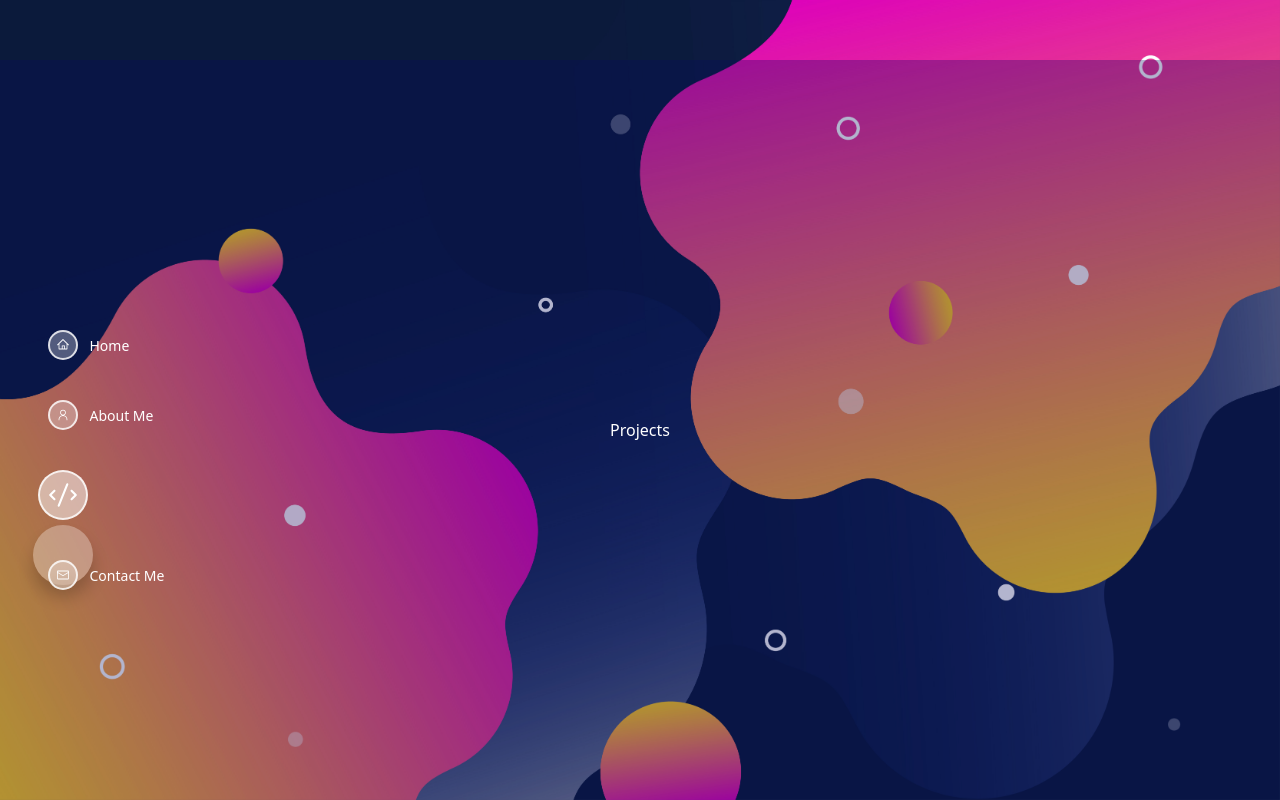
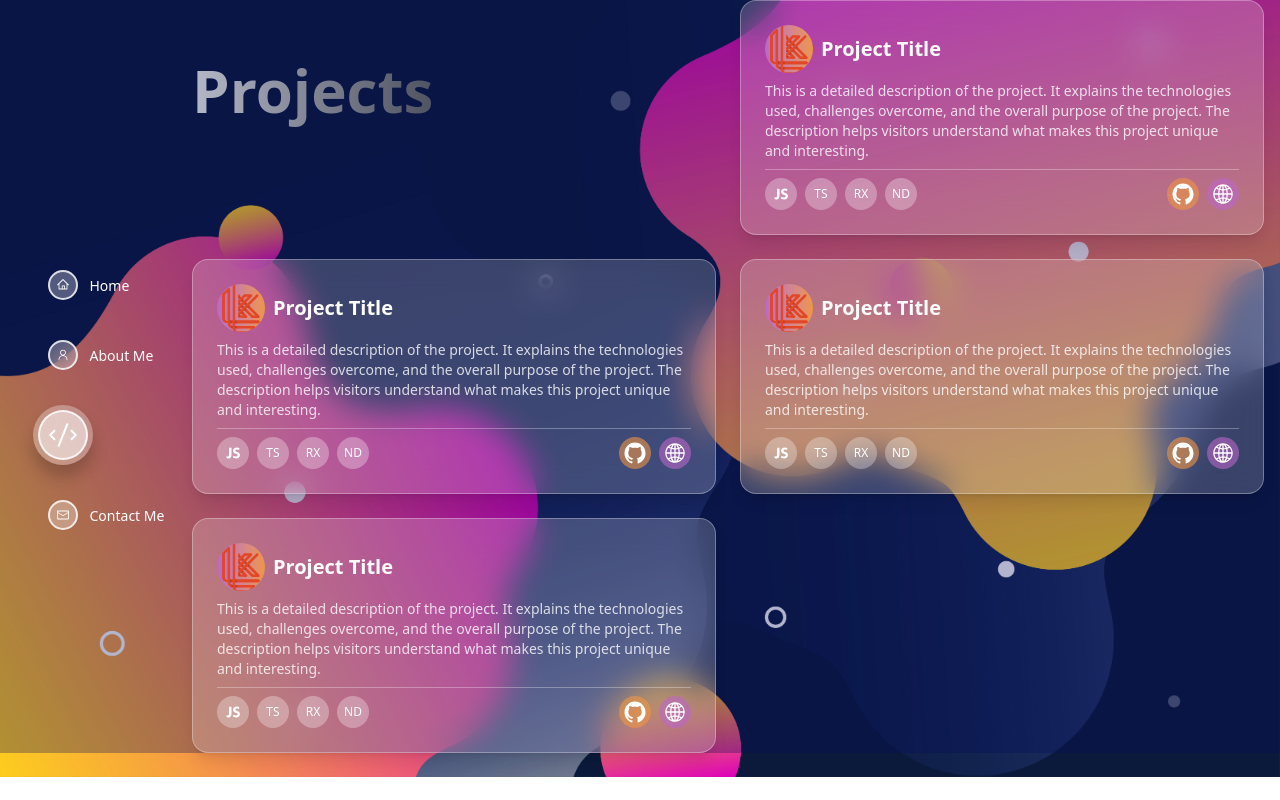
Before and after one commit to Lawangin/portfolio-2025, a React (Vite) app: page /projects-1 in a window 1280 px wide. Built offline with nearby package versions, Linux system fonts and the light colour scheme.

Commit message:
projects page added

```diff
--- /dev/null
+++ b/src/components/ProjectCard/index.tsx
@@ -0,0 +1,36 @@
+import { IoLogoGithub, IoLogoJavascript, IoIosGlobe } from "react-icons/io";
+
+export const ProjectCard = () => {
+    return (
+        <div className="flex flex-col space-y-4 p-4">
+            <div className="flex items-center space-x-4">
+                <div className="w-12 h-12 rounded-full bg-gradient-to-r from-[#BA68C8] to-[#EE9645] flex items-center justify-center overflow-hidden">
+                    <img src="/LawanginKhanLOGO-01.svg" alt="Project" className="w-full h-full object-cover" />
+                </div>
+                <h2 className="text-xl font-semibold text-white p-2">Project Title</h2>
+            </div>
+
+            <p className="text-white/80 text-sm py-2">
+                This is a detailed description of the project. It explains the technologies used,
+                challenges overcome, and the overall purpose of the project. The description helps
+                visitors understand what makes this project unique and interesting.
+            </p>
+
+            <hr className="border-t border-white/30" />
+
+            <div className="flex justify-between pt-2">
+                <div className="flex gap-2">
+                    <IoLogoJavascript className="w-8 h-8 p-2 rounded-full bg-white/30 flex items-center justify-center text-xs text-white" />
+                    <div className="w-8 h-8 rounded-full bg-white/30 flex items-center justify-center text-xs text-white">TS</div>
+                    <div className="w-8 h-8 rounded-full bg-white/30 flex items-center justify-center text-xs text-white">RX</div>
+                    <div className="w-8 h-8 rounded-full bg-white/30 flex items-center justify-center text-xs text-white">ND</div>
+                </div>
+
+                <div className="flex gap-2">
+                    <IoLogoGithub className="w-8 h-8 p-1 rounded-full bg-[#EE9645]/60 flex items-center justify-center text-xs text-white" />
+                    <IoIosGlobe className="w-8 h-8 p-1 rounded-full bg-[#BA68C8]/60 flex items-center justify-center text-xs text-white" />
+                </div>
+            </div>
+        </div>
+    )
+}
--- a/src/components/SkillButton/index.tsx
+++ b/src/components/SkillButton/index.tsx
@@ -11,7 +11,7 @@
 const SkillButton = ({ skill, ...props }: SkillButtonProps) => {
   return (
     <Button
-    className={`rounded-md text-white font-normal ${skill.color} border border-white/60 px-4 py-2`}
+    className={`rounded-md text-white font-normal bg-[#BA68C8]/60 border border-white/60 px-4 py-2`}
     {...props}
   >
     {skill.name}
--- a/src/routes/About-1.tsx
+++ b/src/routes/About-1.tsx
@@ -1,9 +1,9 @@
-import { useRef, useState, useEffect } from 'react'
+import { useRef, useEffect } from 'react'
 import GlassContainer from '@/components/GlassContainer'
 import { Button } from '@/components/ui/button'
 import { createFileRoute } from '@tanstack/react-router'
 import ExperienceText from '@/components/ExperienceText'
-import { animate, createScope, Scope } from 'animejs';
+import { animate } from 'animejs';
 import { usePageContext } from '@/context/PageContext/PageContext'
 import { SkillsPage } from '@/components/SkillsPage/SkillsPage'
 
@@ -15,7 +15,6 @@
   const { pageIndex } = usePageContext();
   const isDesktop = window.innerWidth >= 768;
   const root = useRef<HTMLDivElement | null>(null);
-  const scope = useRef<Scope | null>(null);
 
   const skillsPm = [
     { name: 'React', color: 'bg-[#BA68C8]/60' },
@@ -49,33 +48,26 @@
   ]
 
   useEffect(() => {
-    scope.current = createScope({ root: root as React.RefObject<HTMLElement | SVGElement> }).add(scope => {
-
     if (isDesktop && pageIndex === 2) {
       animate('.about-container', {
-          y: ['100px', '0px'],
+        y: ['50px', '0px'],
         opacity: [0, 1],
         duration: 1500,
       });
     } else if (pageIndex === 1.5) {
       animate('.about-container', {
-          y: ['100px', '0px'],
+        y: ['50px', '0px'],
         opacity: [0, 1],
         duration: 1500,
       });
     } else {
       animate('.about-container', {
-          y: ['0px', '-100px'],
+        y: ['0px', '-50px'],
         opacity: [1, 0],
         duration: 1500,
       });
     }
 
-    });
-
-    return () => {
-      scope?.current?.revert();
-    };
   }, [pageIndex]);
 
   return (
--- a/src/routes/Projects-1.tsx
+++ b/src/routes/Projects-1.tsx
@@ -1,9 +1,34 @@
-import Home from '@/components/Home'
+import { useRef } from 'react'
 import { createFileRoute } from '@tanstack/react-router'
+import GlassContainer from '@/components/GlassContainer';
+import { IoLogoJavascript, IoLogoGithub, IoIosGlobe } from 'react-icons/io';
+import { ProjectCard } from '@/components/ProjectCard';
 
 export const Route = createFileRoute('/Projects-1')({
   component: RouteComponent,
 })
 
 function RouteComponent() {
-  return <Home className={'box-1'} />}
+  const root = useRef<HTMLDivElement | null>(null);
+
+  return (
+    <div ref={root} className="grid grid-cols-1 md:grid-cols-2 gap-6 px-4 py-12 md:py-0 md:pl-48">
+      <h1
+        className="text-4xl font-bold bg-gradient-to-r from-white to-black bg-clip-text text-transparent opacity-70 pt-15 md:text-6xl">
+        Projects
+      </h1>
+      <GlassContainer className="p-2">
+        <ProjectCard />
+      </GlassContainer>
+      <GlassContainer className="p-2">
+        <ProjectCard />
+      </GlassContainer>
+      <GlassContainer className="p-2">
+        <ProjectCard />
+      </GlassContainer>
+      <GlassContainer className="p-2">
+        <ProjectCard />
+      </GlassContainer>
+    </div>
+  )
+}
--- a/src/routes/index.tsx
+++ b/src/routes/index.tsx
@@ -5,7 +5,7 @@
 import { Label } from '@/components/ui/label'
 import GlassContainer from '@/components/GlassContainer'
 import ScrollDownIndicator from '@/components/ScrollDownIndicator'
-import { animate, createScope, Scope } from 'animejs';
+import { animate } from 'animejs';
 import { usePageContext } from '@/context/PageContext/PageContext';
 
 export const Route = createFileRoute('/')({
@@ -14,35 +14,28 @@
 
 function App() {
   const root = useRef<HTMLDivElement | null>(null);
-  const scope = useRef<Scope | null>(null);
 
   const { pageIndex } = usePageContext();
 
   useEffect(() => {
-    scope.current = createScope({ root: root as React.RefObject<HTMLElement | SVGElement> }).add(scope => {
     if (pageIndex !== 1) {
       animate('.home-container', {
-          y: '-100px',
+        y: '-50px',
         opacity: 0,
         duration: 1500,
       });
     } else {
       animate('.home-container', {
-          y: ['100px', '0px'],
+        y: ['50px', '0px'],
         opacity: [0, 1],
         duration: 1500,
       });
     }
-    });
-
-    return () => {
-      scope?.current?.revert();
-    };
 
   }, [pageIndex]);
 
   return (
-    <div ref={root} className="min-h-screen px-4 py-12 grid justify-items-center pt-24 md:pt-24 md:pl-48">
+    <div ref={root} className="min-h-screen px-4 py-12 grid gap-6 justify-items-center pt-24 md:pt-24 md:pl-48">
       <div className="grid grid-cols-1 md:grid-cols-3 gap-6 max-w-5xl w-full h-full home-container">
         {/* Box 1: Top Left Metric - Hidden on Mobile */}
         <div className="hidden md:flex flex-col items-start justify-start p-4">
@@ -51,13 +44,13 @@
         </div>
 
         {/* Box 2: Avatar with background ring */}
-        <div className="flex justify-center content-end items-center relative">
-          <div className="absolute w-40 h-40 lg:w-96 lg:h-96 md:w-80 md:h-80 rounded-full bg-white/20 border border-white/30 backdrop-blur-md" />
+        <div className="flex py-4 justify-center content-end items-center relative">
+          <div className="absolute w-40 h-40 lg:w-92 lg:h-92 md:w-60 md:h-60 rounded-full bg-white/20 border border-white/30 backdrop-blur-md" />
 
           <img
             src="/me.jpg"
             alt="Lawangin avatar"
-            className="w-32 h-32 lg:w-80 lg:h-80 md:w-64 md:h-64 rounded-full border-4 border-white/80 object-cover shadow-md relative z-10"
+            className="w-32 h-32 lg:w-80 lg:h-80 md:w-48 md:h-48 rounded-full border-4 border-white/80 object-cover shadow-md relative z-10"
           />
         </div>
 
```
Lines whose indentation alone changed are shown as unchanged.
